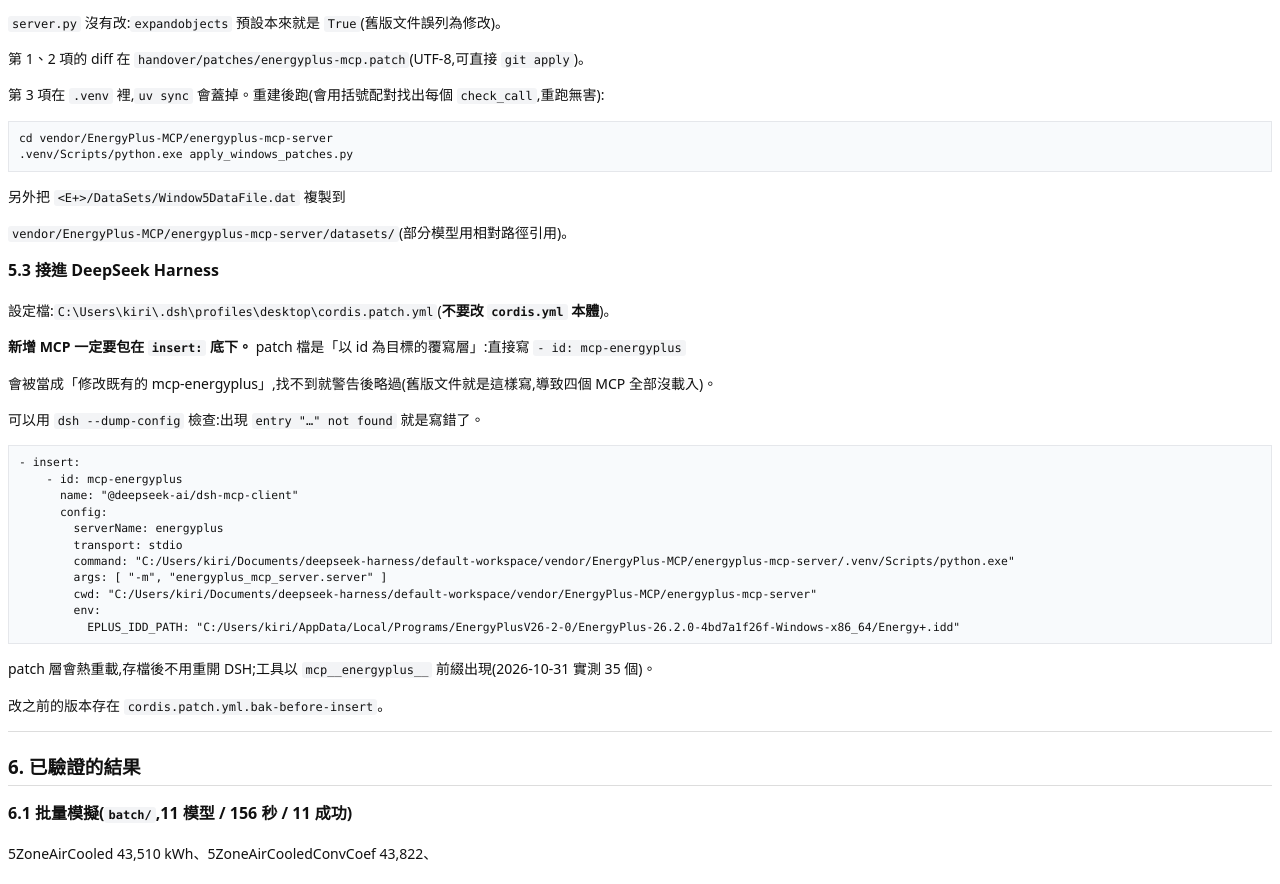
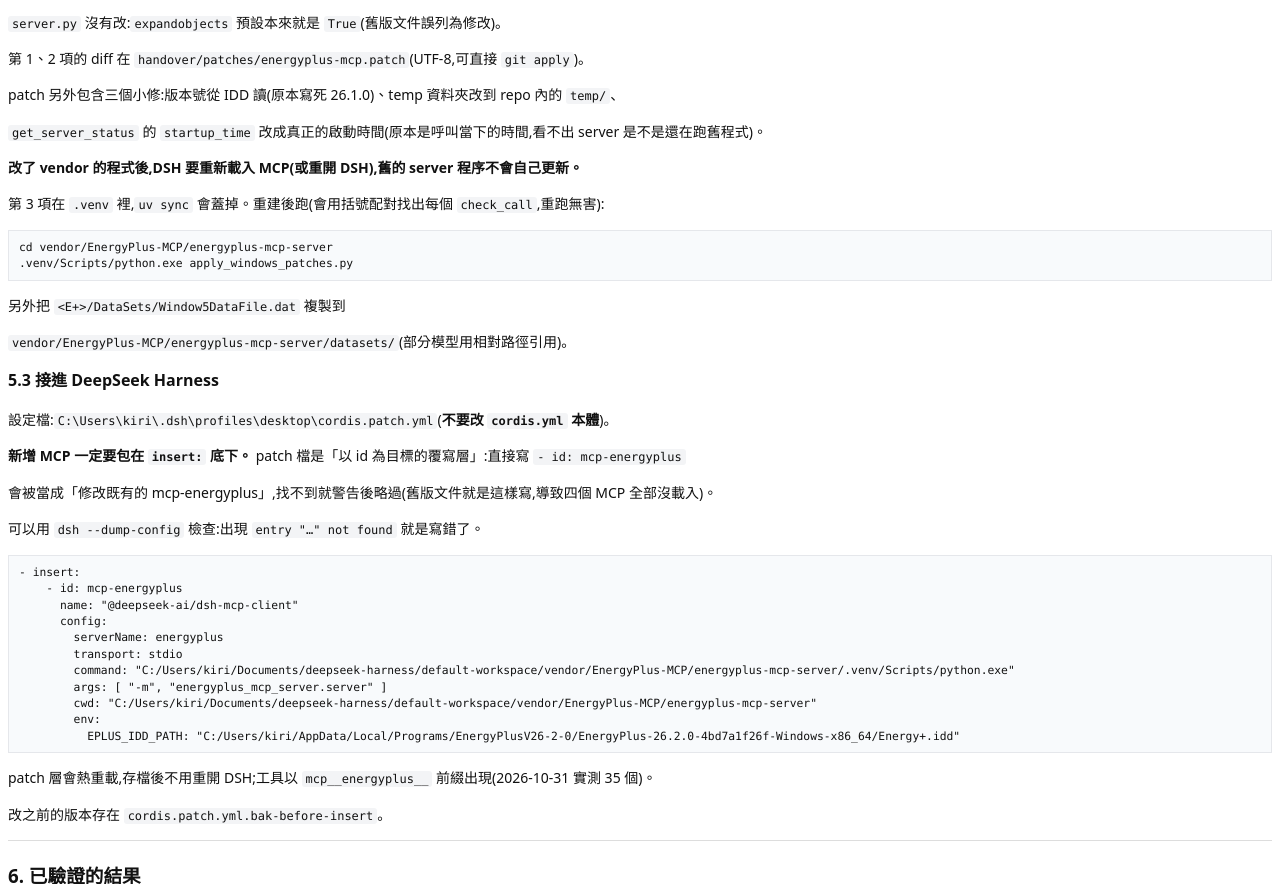
Before and after one commit to Tanna-qne/building-energy-toolchain, a plain HTML site: page handover/HANDOVER.html in a window 1280 px wide. Shown: the part 3007-3891 px from the top of the page. Drawn offline with Linux system fonts and the light colour scheme.

Commit message:
MCP get_server_status reports the real startup time
It returned datetime.now(), so an old server process looked freshly started.

Co-Authored-By: Claude Opus 5.5 <noreply@anthropic.com>

```diff
--- a/handover/HANDOVER.html
+++ b/handover/HANDOVER.html
@@ -109,6 +109,9 @@ uv sync --extra dev
 </table>
 <p><code>server.py</code> 沒有改:<code>expandobjects</code> 預設本來就是 <code>True</code>(舊版文件誤列為修改)。</p>
 <p>第 1、2 項的 diff 在 <code>handover/patches/energyplus-mcp.patch</code>(UTF-8,可直接 <code>git apply</code>)。</p>
+<p>patch 另外包含三個小修:版本號從 IDD 讀(原本寫死 26.1.0)、temp 資料夾改到 repo 內的 <code>temp/</code>、</p>
+<p><code>get_server_status</code> 的 <code>startup_time</code> 改成真正的啟動時間(原本是呼叫當下的時間,看不出 server 是不是還在跑舊程式)。</p>
+<p><strong>改了 vendor 的程式後,DSH 要重新載入 MCP(或重開 DSH),舊的 server 程序不會自己更新。</strong></p>
 <p>第 3 項在 <code>.venv</code> 裡,<code>uv sync</code> 會蓋掉。重建後跑(會用括號配對找出每個 <code>check_call</code>,重跑無害):</p>
 <pre>
 cd vendor/EnergyPlus-MCP/energyplus-mcp-server
```
Also changed, not shown: 3 other files.
